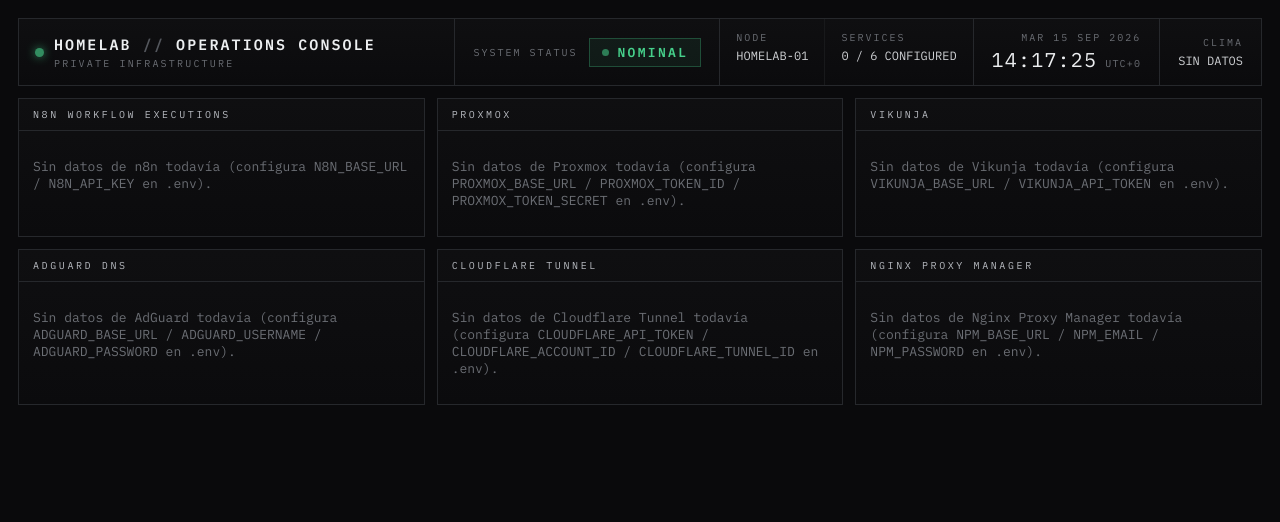
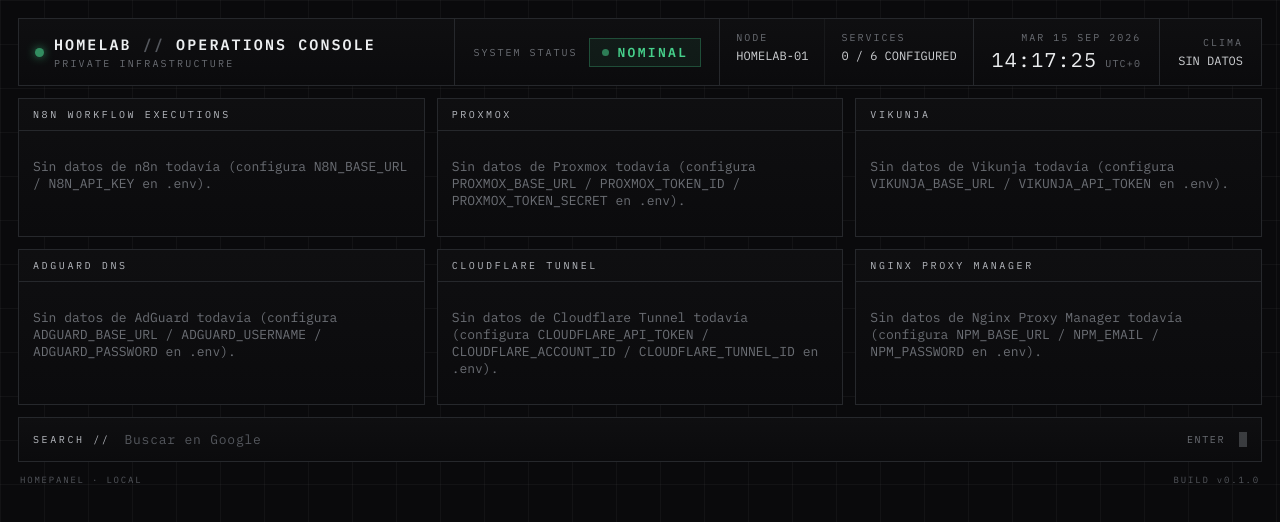
Before and after one commit to gomila17/homepanel, a FastAPI app: page / in a window 1280 px wide. Shown: the top 522 px of the page. Run offline with FastAPI, Linux system fonts and the light colour scheme; some libraries are stand-ins or nearby versions.

Commit message:
Add background grid and bottom search/footer bar to match design
Search bar opens a Google search for the typed query on Enter.

Co-Authored-By: Claude Sonnet 5 <noreply@anthropic.com>

```diff
--- a/app/static/style.css
+++ b/app/static/style.css
@@ -32,6 +32,10 @@ body {
   margin: 0;
   padding: 18px;
   background: var(--bg);
+  background-image:
+    linear-gradient(rgba(255, 255, 255, .035) 1px, transparent 1px),
+    linear-gradient(90deg, rgba(255, 255, 255, .035) 1px, transparent 1px);
+  background-size: 44px 44px;
   color: var(--text-tertiary);
   font-family: var(--font-mono);
   font-size: 13px;
@@ -223,6 +227,65 @@ a:hover {
   margin-left: 8px;
 }
 
+.search-bar {
+  display: flex;
+  align-items: center;
+  gap: 14px;
+  margin-top: 12px;
+  border: 1px solid var(--border);
+  background: linear-gradient(180deg, var(--panel-grad-1), var(--panel-grad-2));
+  padding: 0 14px;
+}
+
+.search-label {
+  font-size: 10px;
+  letter-spacing: 0.26em;
+  color: var(--accent-strong);
+  padding: 13px 0;
+}
+
+.search-input {
+  flex: 1;
+  min-width: 0;
+  background: transparent;
+  border: none;
+  outline: none;
+  color: var(--text-primary);
+  font-family: var(--font-mono);
+  font-size: 13px;
+  letter-spacing: 0.06em;
+  padding: 13px 0;
+}
+
+.search-input::placeholder {
+  color: var(--text-dim);
+}
+
+.search-hint {
+  font-size: 10px;
+  letter-spacing: 0.16em;
+  color: var(--text-muted);
+}
+
+.search-caret {
+  width: 8px;
+  height: 15px;
+  background: var(--accent);
+  animation: pulseDot 1.1s steps(1, end) infinite;
+  flex: none;
+}
+
+.app-footer {
+  display: flex;
+  justify-content: space-between;
+  flex-wrap: wrap;
+  gap: 4px 14px;
+  font-size: 9px;
+  letter-spacing: 0.2em;
+  color: var(--text-dim);
+  padding: 12px 2px 0;
+}
+
 .console-grid {
   display: grid;
   grid-template-columns: repeat(auto-fit, minmax(320px, 1fr));
--- a/app/templates/base.html
+++ b/app/templates/base.html
@@ -52,6 +52,18 @@
   </header>
   {% block content %}{% endblock %}
 
+  <div class="search-bar">
+    <span class="search-label">SEARCH //</span>
+    <input type="text" id="search-input" class="search-input" placeholder="Buscar en Google" autocomplete="off" />
+    <span class="search-hint">ENTER</span>
+    <span class="search-caret"></span>
+  </div>
+
+  <footer class="app-footer">
+    <span>HOMEPANEL &middot; LOCAL</span>
+    <span>BUILD v{{ app_version }}</span>
+  </footer>
+
   <script>
     const DAYS = ["DOM", "LUN", "MAR", "MIE", "JUE", "VIE", "SAB"];
     const MONTHS = ["ENE", "FEB", "MAR", "ABR", "MAY", "JUN", "JUL", "AGO", "SEP", "OCT", "NOV", "DIC"];
@@ -70,6 +82,13 @@
 
     tickClock();
     setInterval(tickClock, 1000);
+
+    document.getElementById("search-input").addEventListener("keydown", e => {
+      if (e.key !== "Enter") return;
+      const q = e.target.value.trim();
+      if (!q) return;
+      window.open("https://www.google.com/search?q=" + encodeURIComponent(q), "_blank");
+    });
   </script>
 </body>
 </html>
```
